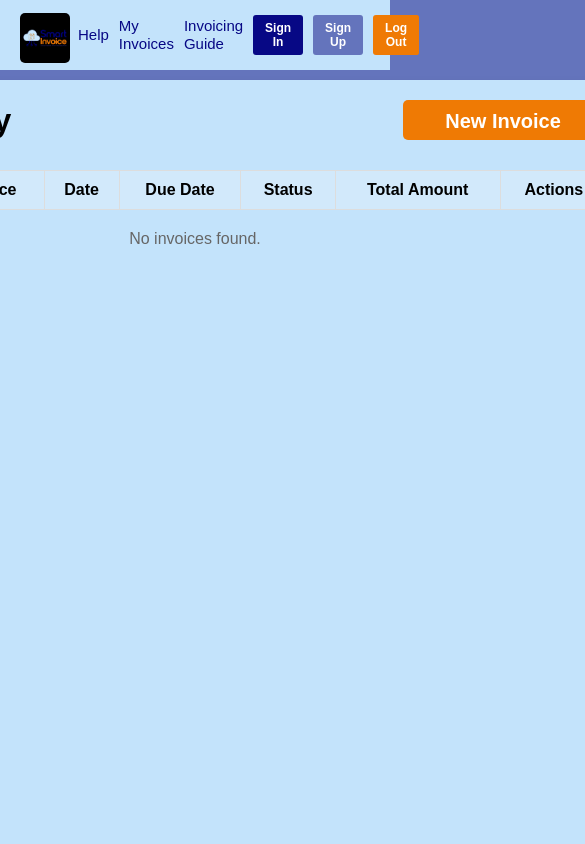
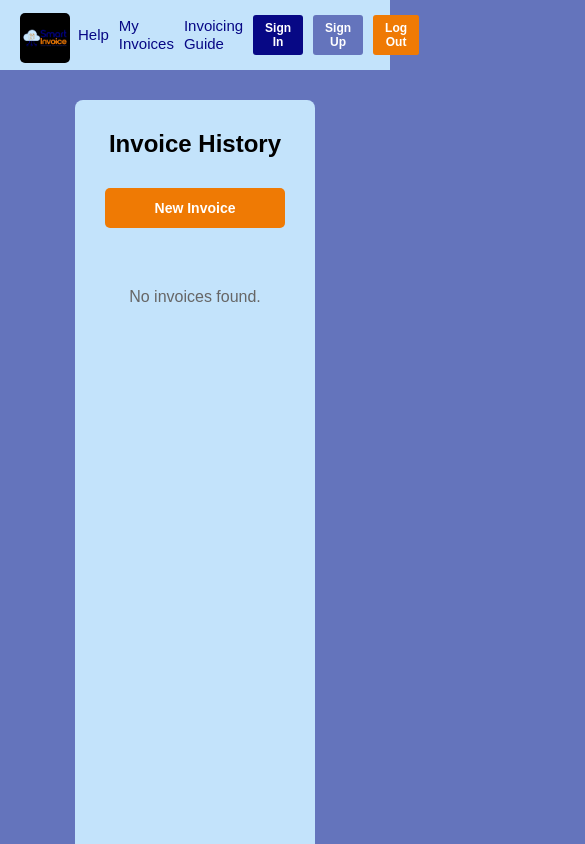
Before and after one commit to yadavsantu/SmartInvoice, a Vue app in the folder vue-frontend/: page /LoginDashboard in a window 390 px wide. Shown: the top 844 px of the page, 585 px wide, since content can reach past the window. Built offline with nearby package versions, Linux system fonts and the light colour scheme.

Commit message:
LoginDashboard is made responsive

```diff
--- a/vue-frontend/src/pages/LoginDashboard.vue
+++ b/vue-frontend/src/pages/LoginDashboard.vue
@@ -2,16 +2,45 @@
   <div class="history-page">
     <!-- Navbar -->
     <NavBar />
-
+    <main class="main-content">
       <div class="container">
         <div class="title">
           <h1>Invoice History</h1>
-        <!-- Button to navigate to Dashboard -->
           <button class="new-invoice" @click="goToDashboard">New Invoice</button>
         </div>
 
         <!-- Content Section -->
         <div class="content">
+          <!-- Mobile view: Card layout -->
+          <div class="mobile-cards" v-if="isMobileView">
+            <div v-for="(invoice, index) in invoices" :key="index" class="invoice-card">
+              <div class="card-row">
+                <strong>Customer:</strong> {{ invoice.customer }}
+              </div>
+              <div class="card-row">
+                <strong>Reference:</strong> {{ index + 1 }}
+              </div>
+              <div class="card-row">
+                <strong>Date:</strong> {{ invoice.date }}
+              </div>
+              <div class="card-row">
+                <strong>Due Date:</strong> {{ invoice.dueDate }}
+              </div>
+              <div class="card-row">
+                <strong>Status:</strong> {{ invoice.status }}
+              </div>
+              <div class="card-row">
+                <strong>Amount:</strong> {{ formattedAmount(invoice.totalAmount) }}
+              </div>
+              <div class="card-actions">
+                <button @click="viewInvoice(index)">View</button>
+                <button @click="deleteInvoice(index)">Delete</button>
+              </div>
+            </div>
+          </div>
+
+          <!-- Desktop view: Table layout -->
+          <div class="table-container" v-else>
             <table>
               <thead>
                 <tr>
@@ -39,13 +68,14 @@
                 </tr>
               </tbody>
             </table>
+          </div>
+
           <div v-if="invoices.length === 0" class="no-history">
             <p>No invoices found.</p>
           </div>
         </div>
       </div>
-
-    <!-- Footer -->
+    </main>
     <FooterComponent />
   </div>
 </template>
@@ -55,7 +85,7 @@ import NavBar from "../components/navBar.vue";
 import FooterComponent from "../components/FooterComponent.vue";
 
 export default {
-  name: "MyInvoicesPage",
+  name: "LoginDashboard",
   components: {
     NavBar,
     FooterComponent,
@@ -64,6 +94,7 @@ export default {
     return {
       invoices: [],
       currency: "rupees",
+      isMobileView: false,
     };
   },
   methods: {
@@ -99,9 +130,17 @@ export default {
     goToDashboard() {
       this.$router.push({ name: "DashBoard" });
     },
+    checkScreenSize() {
+      this.isMobileView = window.innerWidth < 768;
+    },
   },
   created() {
     this.loadInvoices();
+    this.checkScreenSize();
+    window.addEventListener('resize', this.checkScreenSize);
+  },
+  BeforeUnmount() {
+    window.removeEventListener('resize', this.checkScreenSize);
   },
 };
 </script>
@@ -109,60 +148,117 @@ export default {
 <style scoped>
 .history-page {
   display: flex;
+  flex: 2;
   flex-direction: column;
-  align-items: center;
-  justify-content: flex-start;
   min-height: 100vh;
-  padding: 80px;
+  width: 100%;
+}
+
+.main-content {
+  flex: 1;
+  padding: 20px;
+  background-color: #6474bc;
+  width: 100%;
+  margin-top: 80px;
+  box-sizing: border-box;
+
+}
+
+.container {
+  background-color: #c3e3fb;
+  padding: 20px;
+  border-radius: 8px;
+  width: 100%;
+  max-width: 1200px;
+  margin: 0 auto;
   box-sizing: border-box;
 }
 
-.container {
-  max-width: 1000px;
-  width: 150%;
-  border-radius: 10px;
-  background-color: #c3e3fb;
-  margin-bottom: 20px;
+.title {
+  flex: 2;
   padding: 20px;
-  box-shadow: 0 4px 8px rgba(0, 0, 0, 0.1);
-}
-.title {
   display: flex;
   justify-content: space-between;
-  align-items: center;
   margin-bottom: 20px;
+  flex-wrap: wrap;
+  gap: 20px;
 }
 
 h1 {
   margin: 0;
+  font-size: 1.8rem;
 }
 
 .new-invoice {
   padding: 10px 20px;
-  width: 200px;
+  min-width: 120px;
 }
-button:hover {
-  background-color: #bd7b01;
+
+.content {
+  width: 100%;
+  overflow-x: auto;
 }
-.content {
+
+/* Table Styles */
+.table-container {
+  width: 100%;
   overflow-x: auto;
 }
 
 table {
   width: 100%;
   border-collapse: collapse;
+  border-spacing: 5px;
+  background-color: #cedfed;
+}
+
+th, td {
+  padding: 10px;
+  text-align: left;
+}
+
+/* Mobile Card Styles */
+.mobile-cards {
+  display: flex;
+  flex-direction: column;
+  gap: 15px;
+}
+
+.invoice-card {
+  background-color: #cedfed;
+  padding: 15px;
+  border-radius: 8px;
+}
+
+.card-row {
+  padding: 8px 0;
+  border-bottom: 1px solid #eee;
+}
+
+.card-row:last-child {
+  border-bottom: none;
+}
+
+.card-actions {
+  display: flex;
+  gap: 10px;
   margin-top: 10px;
 }
 
-th,
-td {
-  padding: 10px;
-  border: 1px solid #ddd;
-  text-align: center;
+button {
+  margin: 0;
+  padding: 0px 10px;
+  border: none;
+  width: fit-content;
+  border-radius: 5px;
+  cursor: pointer;
+  background-color: #ef7a04;
+  color: white;
+  transition: background-color 0.3s;
 }
 
-thead th {
-  background-color: #d2e9fb;
+button:hover {
+  background-color: #bd7b01;
 }
 
 .no-history {
@@ -172,13 +268,44 @@ thead th {
   color: #666;
 }
 
+/* Responsive Media Queries */
+@media screen and (max-width: 768px) {
+  .history-page {
+    padding: 10px;
+  }
+
+  .container {
+    padding: 15px;
+  }
+
+  .title {
+    flex-direction: column;
+    align-items: stretch;
+    text-align: center;
+  }
+
+  h1 {
+    font-size: 1.5rem;
+    margin-bottom: 10px;
+  }
+
+  .new-invoice {
+    width: 100%;
+  }
+}
+
+@media screen and (max-width: 480px) {
+  .main-content {
+    padding: 10px;
+  }
+
+  .container {
+    padding: 10px;
+  }
+
   button {
-  padding: 5px 10px;
-  margin: 0 5px;
-  border: none;
-  border-radius: 5px;
-  cursor: pointer;
-  background-color: #ef7a04;
-  color: white;
+    padding: 6px 12px;
+    font-size: 14px;
+  }
 }
 </style>
```
Lines whose indentation alone changed are shown as unchanged.
